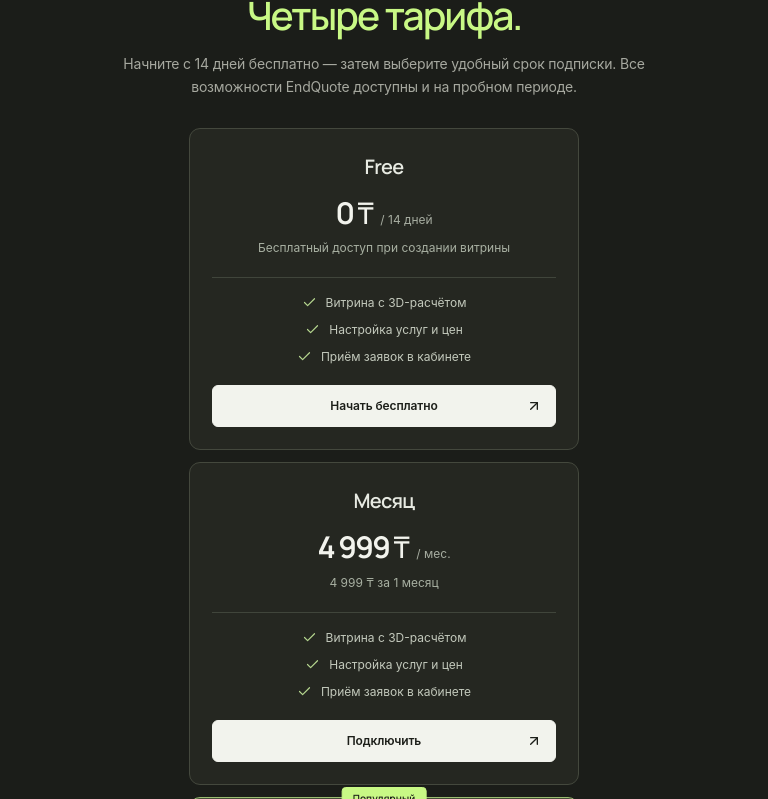
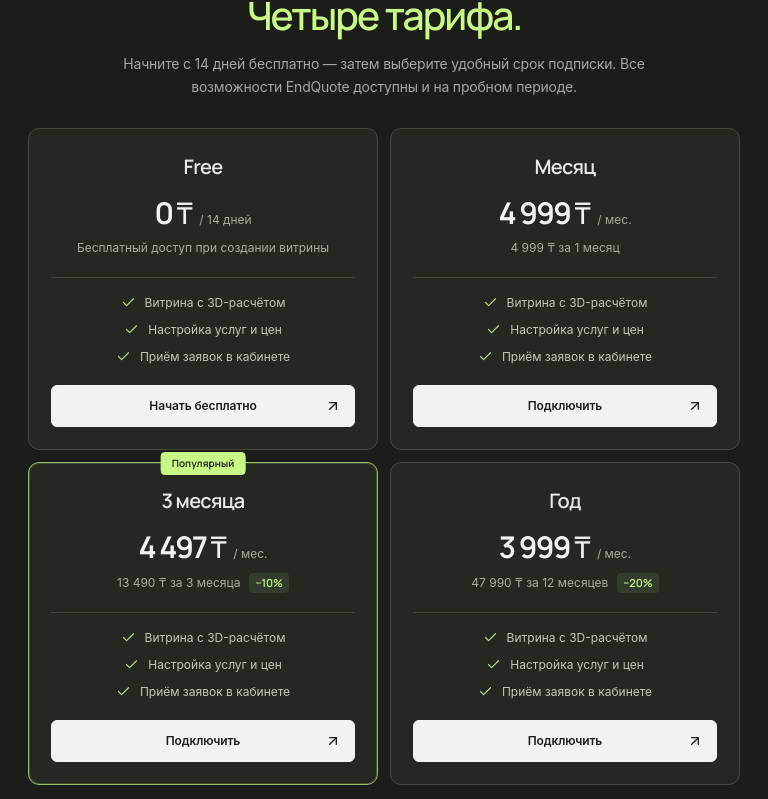
Before and after one commit to MrDrtyui/EndQuote, a React (Vite) app in the folder endquote-furniture/: page / in a window 768 px wide. Shown: the part 1101-1900 px from the top of the page. Built offline with nearby package versions, Linux system fonts and the light colour scheme; no server answers.

Commit message:
Lay out four compact pricing plans responsively

```diff
--- a/endquote-furniture/src/marketing/marketing.css
+++ b/endquote-furniture/src/marketing/marketing.css
@@ -277,12 +277,12 @@
 .eq-benefits-grid p { max-width: 335px; }
 /* Compact, centered subscription pricing on dark EndQuote surfaces */
 .eq-pricing-section { background: #1b1d19; border-block: 1px solid var(--rule); }
-.eq-pricing { display: flex; flex-direction: column; width: min(1000px, 90%); gap: 30px; }
+.eq-pricing { display: flex; flex-direction: column; width: min(1160px, 90%); gap: 30px; }
 .eq-pricing-copy { max-width: 780px; margin-inline: auto; text-align: center; }
 .eq-pricing-copy .eq-section-label { justify-content: center; }
 .eq-pricing-copy h2 { max-width: 18ch; margin-inline: auto; font-size: clamp(39px, 3.9vw, 56px); }
 .eq-pricing-copy > p { max-width: 610px; margin-inline: auto; padding-top: 15px; color: var(--muted); font-size: 14px; line-height: 1.65; letter-spacing: -.014em; }
-.eq-plan-grid { display: grid; grid-template-columns: repeat(3, minmax(0, 1fr)); align-items: stretch; gap: 16px; }
+.eq-plan-grid { display: grid; grid-template-columns: repeat(4, minmax(0, 1fr)); align-items: stretch; gap: 16px; }
 .eq-plan-card {
   position: relative; min-width: 0; display: flex; flex-direction: column; align-items: center;
   padding: 24px 22px 22px; text-align: center; color: var(--white);
@@ -321,8 +321,8 @@
 .eq-pricing-foot { display: flex; align-items: center; justify-content: center; flex-direction: column; gap: 5px; margin-top: 0; text-align: center; }
 .eq-pricing-foot p { display: inline-flex; align-items: center; justify-content: center; gap: 8px; color: #aeb5a9; font-size: 11px; line-height: 1.6; }
 .eq-pricing-foot svg { color: var(--acid); flex: none; }
-@media (min-width: 761px) and (max-width: 900px) {
-  .eq-plan-grid { grid-template-columns: 1fr; width: min(100%, 390px); margin-inline: auto; gap: 23px; }
+@media (min-width: 761px) and (max-width: 1180px) {
+  .eq-plan-grid { grid-template-columns: repeat(2, minmax(0, 1fr)); width: min(100%, 720px); margin-inline: auto; gap: 16px; }
 }
 .eq-faq { display: grid; grid-template-columns: .8fr 1.2fr; align-items: start; gap: clamp(40px, 6vw, 90px); }
 .eq-faq .eq-section-label { color: var(--muted); }
```
